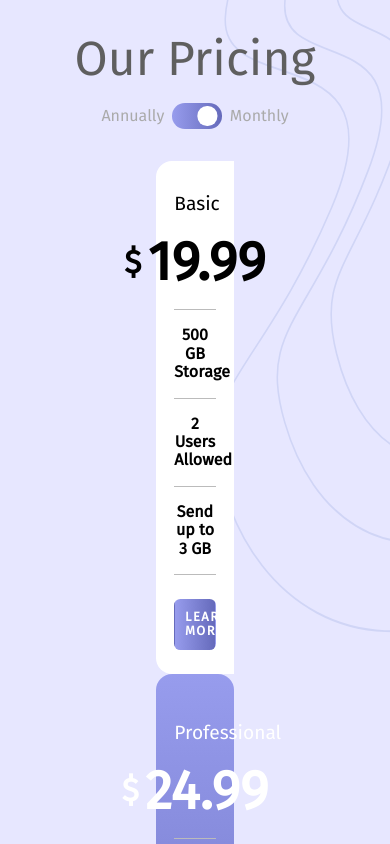
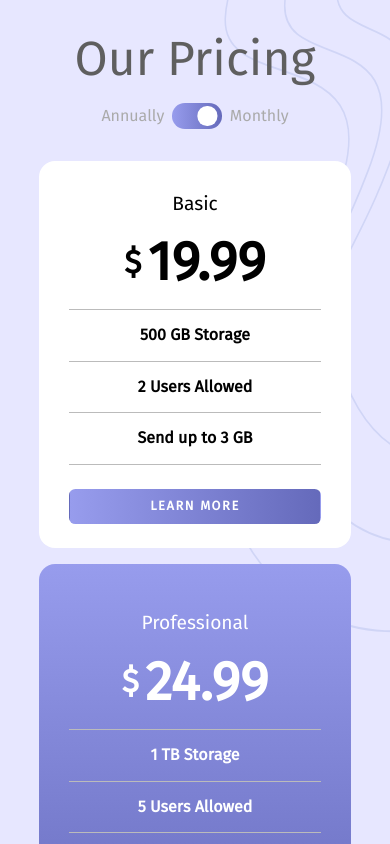
Before and after one commit to AceIsHuman/pricing-component-with-toggle, a React (Create React App) app: page / in a window 390 px wide. Shown: the top 844 px of the page. Built offline with nearby package versions, Linux system fonts and the light colour scheme.

Commit message:
set Card width to 100% for mobile view, adjust border-radius below 800px

```diff
--- a/src/components/PricingCard.js
+++ b/src/components/PricingCard.js
@@ -52,12 +52,19 @@ const Card = styled.div`
   border-radius: 1rem;
   color: ${(props) => (props.centerCard ? '#ffffff' : 'initial')};
 
-  &:nth-child(1) {
-    border-radius: 1rem 0 0 1rem;
+  @media (min-width: 800px) {
+    &:nth-child(1) {
+      border-radius: 1rem 0 0 1rem;
+    }
+
+    &:nth-child(3) {
+      border-radius: 0 1rem 1rem 0;
+    }
   }
 
-  &:nth-child(3) {
-    border-radius: 0 1rem 1rem 0;
+  @media (max-width: 500px) {
+    width: 100%;
+    margin-bottom: 1rem;
   }
 `;
 
```
